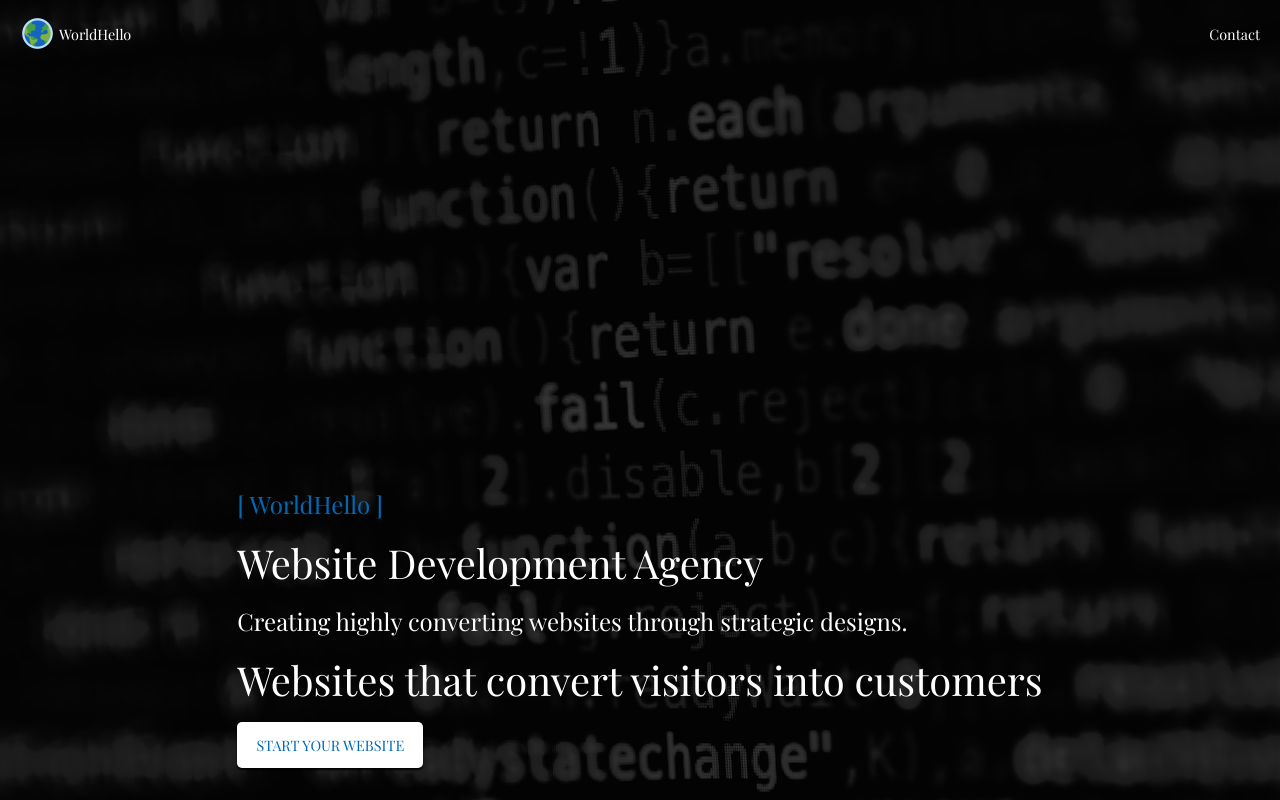
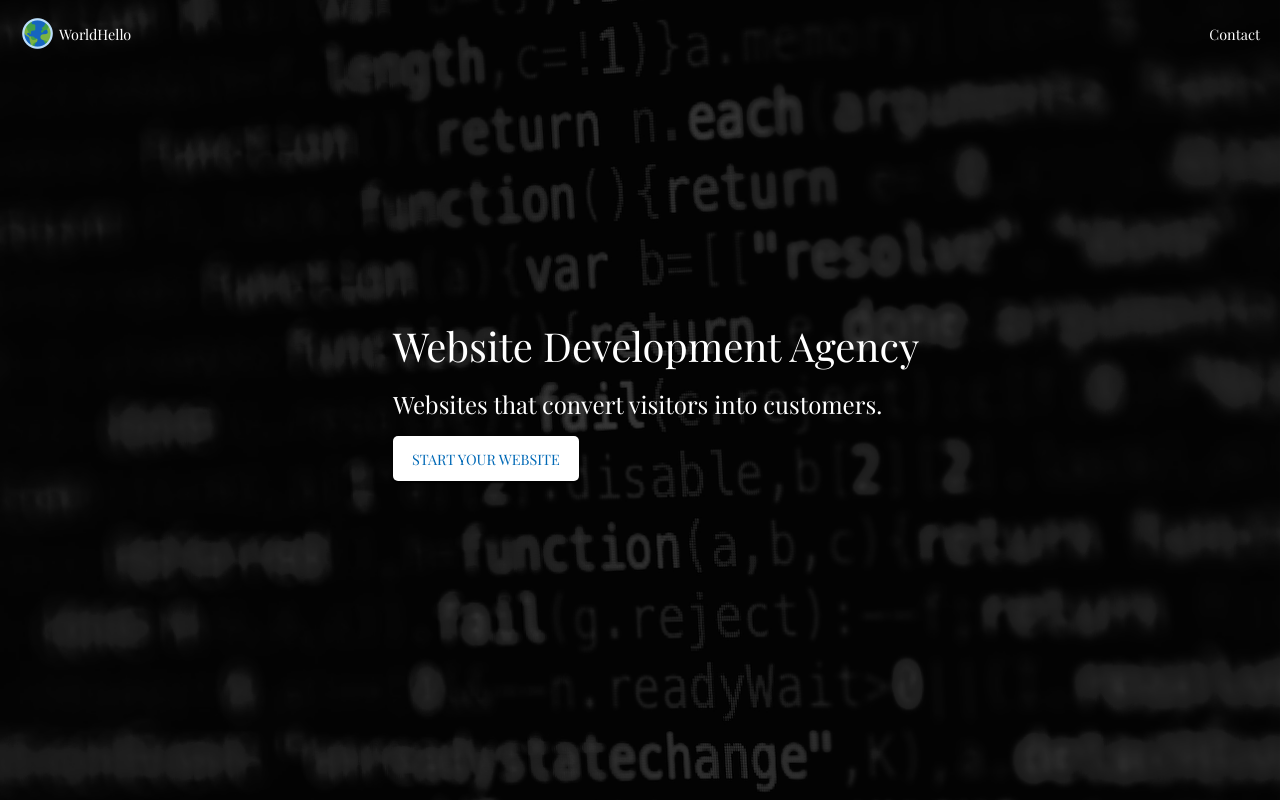
Before and after one commit to gtzjesus/WorldHello, a React (Vite) app: page / in a window 1280 px wide. Shown: the top 800 px of the page. Built offline with nearby package versions, Linux system fonts and the light colour scheme; no server answers; the database is empty.

Commit message:
More UI improvements

```diff
--- a/src/features/video/VideoComponent.jsx
+++ b/src/features/video/VideoComponent.jsx
@@ -16,39 +16,30 @@ const StyledVideo = styled.div`
 `;
 
 const Introduction = styled.div`
-  position: absolute;
-  bottom: 0;
   display: flex;
   flex-direction: column;
+  justify-content: center;
   gap: var(--gap-medium);
-  padding: var(--padding-medium);
+  padding: 0 0 0 var(--padding-medium);
 `;
 
-const SubTitle = styled.span`
-  font-size: var(--font-small);
-  color: var(--color-blue);
-`;
 const Title = styled.span`
   font-size: var(--font-medium);
 `;
-const MiniDescription = styled.span`
+
+const Description = styled.span`
   font-size: var(--font-small);
-`;
-const Description = styled.span`
-  font-size: var(--font-medium);
 `;
 
 function VideoComponent() {
   return (
     <StyledVideo>
       <Introduction>
-        <SubTitle>[ WorldHello ]</SubTitle>
+        <Title>Website Development Agency</Title>
 
-        <Title>Website Development Agency</Title>
-        <MiniDescription>
-          Creating highly converting websites through strategic designs.
-        </MiniDescription>
-        <Description>Websites that convert visitors into customers</Description>
+        <Description>
+          Websites that convert visitors into customers.
+        </Description>
         <Button variation="primary" size="small">
           Start your website
         </Button>
```
